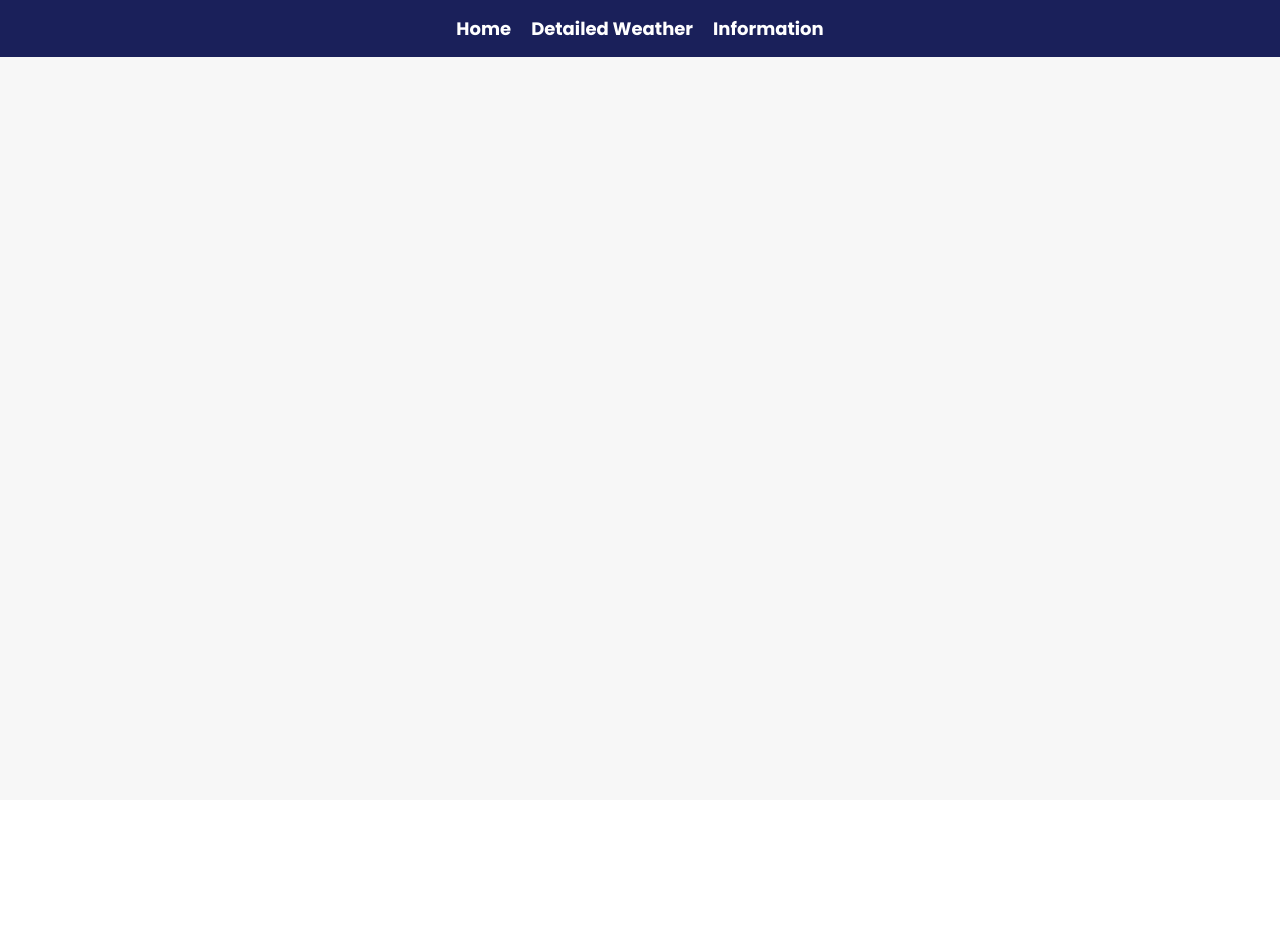
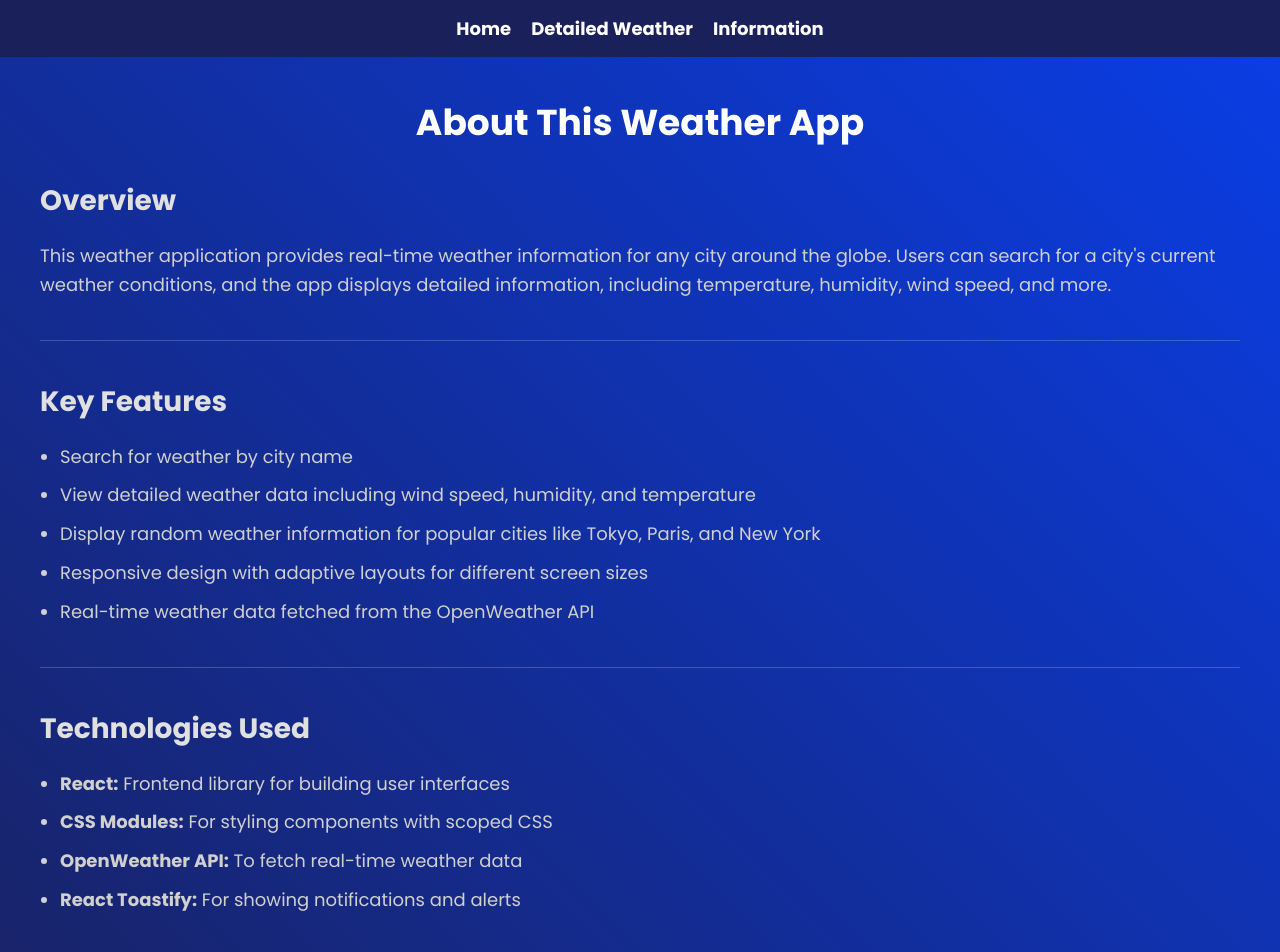
Before and after one commit to Frnn4268/weather-app, a React (Vite) app: page /information in a window 1280 px wide. Shown: the top 952 px of the page. Before the commit the page ends 800 px from the top, so only its background shows below. Built offline with nearby package versions, Linux system fonts and the light colour scheme.

Commit message:
Adding new InformationPage.jsx and it's Information.css

```diff
--- /dev/null
+++ b/src/css/Information.css
@@ -0,0 +1,79 @@
+.information-page {
+    padding: 40px;
+    background-image: linear-gradient(45deg, #1a205a, #0a3de4);
+    color: white;
+    max-width: 100%;
+    margin-top: 55px;
+    margin-bottom: -50px;
+    box-shadow: 0px 4px 10px rgba(0, 0, 0, 0.2);
+  }
+
+  .information-page h1 {
+    font-size: 36px;
+    text-align: center;
+    margin-bottom: 30px;
+    color: #ffffff;
+  }
+
+  .information-page h2 {
+    font-size: 28px;
+    margin-bottom: 20px;
+    color: #e0e0e0;
+  }
+
+  .information-page p,
+  .information-page ul {
+    font-size: 18px;
+    line-height: 1.6;
+    margin-bottom: 20px;
+    color: #d0d0d0;
+  }
+
+  .information-page ul {
+    list-style-type: disc;
+    margin-left: 20px;
+  }
+
+  .information-page ul li {
+    margin-bottom: 10px;
+  }
+
+  .information-page section {
+    margin-bottom: 40px;
+    border-bottom: 1px solid rgba(255, 255, 255, 0.2);
+    padding-bottom: 20px;
+  }
+
+  @media (max-width: 768px) {
+    .information-page {
+      padding: 20px;
+    }
+
+    .information-page h1 {
+      font-size: 28px;
+    }
+
+    .information-page h2 {
+      font-size: 24px;
+    }
+
+    .information-page p,
+    .information-page ul {
+      font-size: 16px;
+    }
+  }
+
+  @media (max-width: 480px) {
+    .information-page h1 {
+      font-size: 24px;
+    }
+
+    .information-page h2 {
+      font-size: 20px;
+    }
+
+    .information-page p,
+    .information-page ul {
+      font-size: 14px;
+    }
+  }
--- a/src/pages/InformationPage.jsx
+++ b/src/pages/InformationPage.jsx
@@ -1,7 +1,49 @@
 import React from "react";
+import "../css/Information.css";
 
 const InformationPage = () => {
-  return <div>InformationPage</div>;
+  return (
+    <div className="information-page">
+      <h1>About This Weather App</h1>
+      <section>
+        <h2>Overview</h2>
+        <p>
+          This weather application provides real-time weather information for
+          any city around the globe. Users can search for a city's current
+          weather conditions, and the app displays detailed information,
+          including temperature, humidity, wind speed, and more.
+        </p>
+      </section>
+      <section>
+        <h2>Key Features</h2>
+        <ul>
+          <li>Search for weather by city name</li>
+          <li>View detailed weather data including wind speed, humidity, and temperature</li>
+          <li>Display random weather information for popular cities like Tokyo, Paris, and New York</li>
+          <li>Responsive design with adaptive layouts for different screen sizes</li>
+          <li>Real-time weather data fetched from the OpenWeather API</li>
+        </ul>
+      </section>
+      <section>
+        <h2>Technologies Used</h2>
+        <ul>
+          <li><strong>React:</strong> Frontend library for building user interfaces</li>
+          <li><strong>CSS Modules:</strong> For styling components with scoped CSS</li>
+          <li><strong>OpenWeather API:</strong> To fetch real-time weather data</li>
+          <li><strong>React Toastify:</strong> For showing notifications and alerts</li>
+        </ul>
+      </section>
+      <section>
+        <h2>How to Use</h2>
+        <p>
+          Simply enter the name of a city in the search bar on the main page,
+          and the app will fetch and display the current weather conditions for
+          that location. The app also shows weather data for three random cities
+          at the bottom of the main page.
+        </p>
+      </section>
+    </div>
+  );
 };
 
 export default InformationPage;
```
